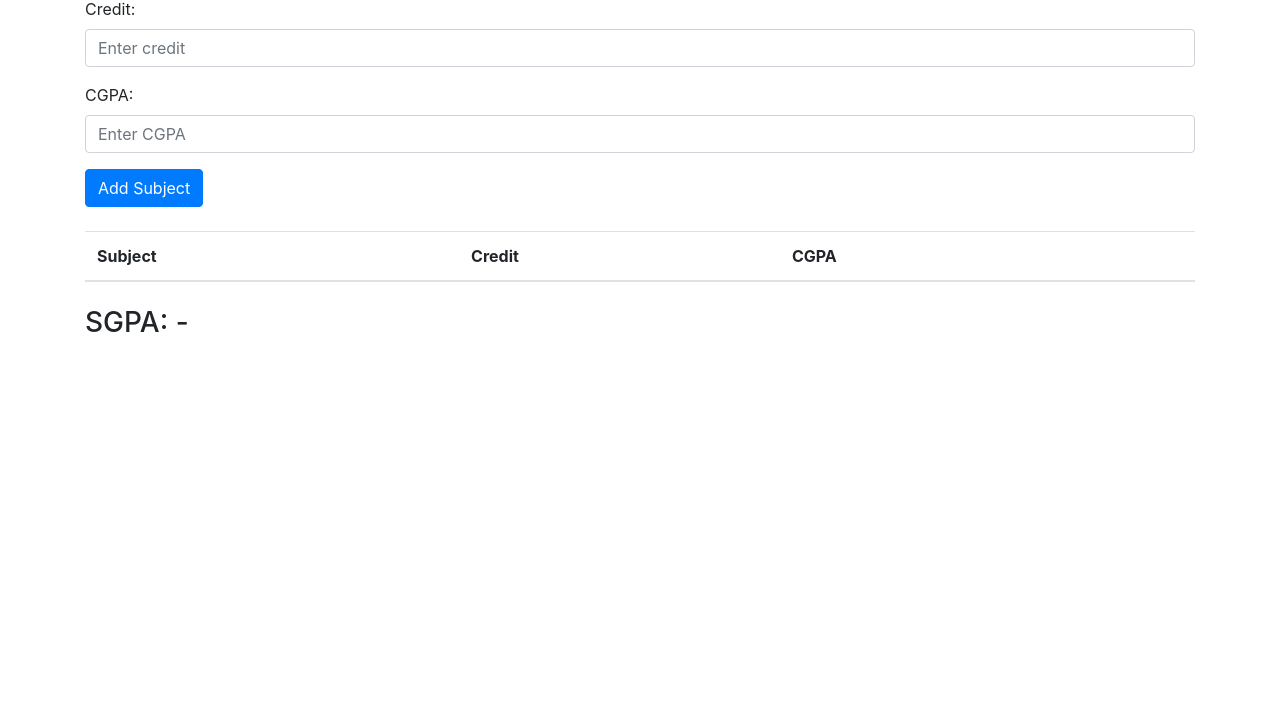
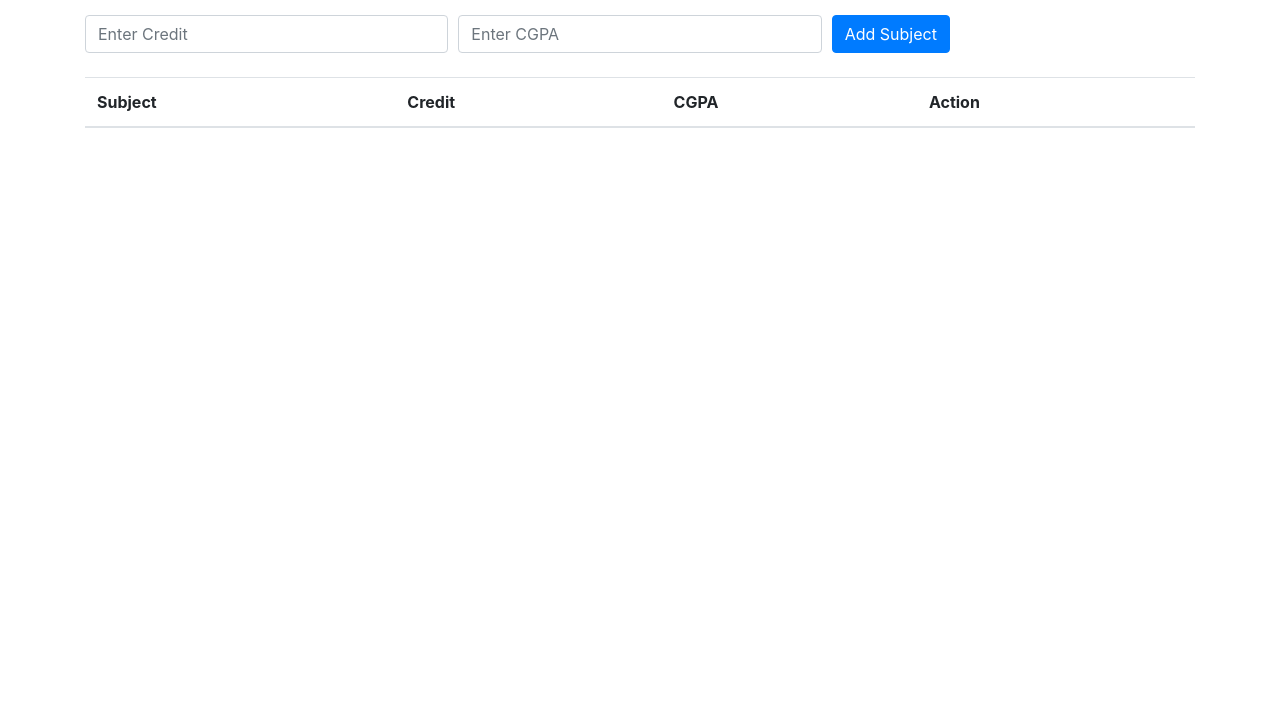
Before and after one commit to srijonashraf/SGPA-Calculator, a plain HTML site: page index.html in a window 1280 px wide. Shown: the part 95-800 px from the top of the page. Drawn offline with nearby package versions, Linux system fonts and the light colour scheme.

Commit message:
Update index.html

```diff
--- a/index.html
+++ b/index.html
@@ -6,43 +6,39 @@
     <meta name="viewport" content="width=device-width, initial-scale=1.0">
     <title>SGPA Calculator</title>
     <link rel="stylesheet" href="https://stackpath.bootstrapcdn.com/bootstrap/4.5.2/css/bootstrap.min.css">
-    <style>
-        body {
-            padding: 20px;
-        }
-    </style>
 </head>
 
 <body>
-    <div class="container">
-        <h1 class="mb-4">SGPA Calculator</h1>
-
+    <div class="container mt-5">
+        <h2 class="mb-4">SGPA Calculator</h2>
         <form id="sgpaForm">
-            <div class="form-group">
-                <label for="creditInput">Credit:</label>
-                <input type="number" class="form-control" id="creditInput" placeholder="Enter credit" required>
+            <div class="form-row">
+                <div class="col">
+                    <input type="number" id="creditInput" class="form-control" placeholder="Enter Credit" required>
+                </div>
+                <div class="col">
+                    <input type="text" id="cgpaInput" class="form-control" placeholder="Enter CGPA" required>
+                    <div class="invalid-feedback">Please enter a valid CGPA (0.00, 2.00, 2.25, 2.50, 2.75, 3.00, 3.25,
+                        3.50, 3.75, 4.00).</div>
+                </div>
+                <div class="col">
+                    <button type="submit" class="btn btn-primary">Add Subject</button>
+                </div>
             </div>
-            <div class="form-group">
-                <label for="cgpaInput">CGPA:</label>
-                <input type="number" step="0.01" class="form-control" id="cgpaInput" placeholder="Enter CGPA" required>
-            </div>
-            <button type="submit" class="btn btn-primary">Add Subject</button>
         </form>
-
         <table class="table mt-4">
             <thead>
                 <tr>
                     <th>Subject</th>
                     <th>Credit</th>
                     <th>CGPA</th>
-                    <th></th>
+                    <th>Action</th>
                 </tr>
             </thead>
             <tbody id="subjectTableBody">
             </tbody>
         </table>
-
-        <h3 id="sgpaOutput" class="mt-4">SGPA: -</h3>
+        <div id="sgpaOutput" class="mt-4 font-weight-bold h4 bg-primary text-white"></div>
     </div>
 
     <script src="https://code.jquery.com/jquery-3.5.1.slim.min.js"></script>
@@ -63,6 +59,13 @@
                     alert("Please enter valid credit and CGPA values.");
                     return;
                 }
+
+                if (![0, 2, 2.25, 2.5, 2.75, 3, 3.25, 3.5, 3.75, 4].includes(cgpa)) {
+                    $("#cgpaInput").addClass("is-invalid");
+                    return;
+                }
+
+                $("#cgpaInput").removeClass("is-invalid");
 
                 const subject = {
                     credit,
@@ -133,6 +136,9 @@
 
                 const sgpa = totalGradePoints / totalCredits;
                 $("#sgpaOutput").text(`SGPA: ${sgpa.toFixed(2)}`);
+                $("#sgpaOutput").css("padding", "10px");
+
+
             }
 
             // Reset the form inputs
```
